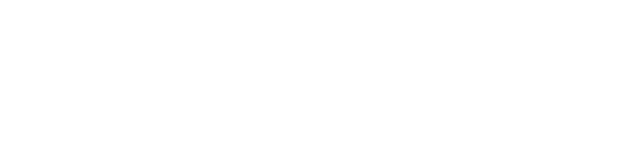
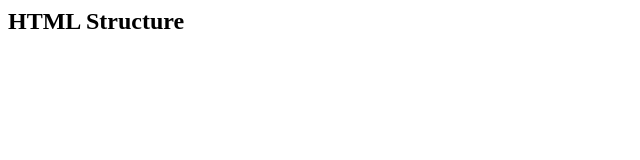
Before and after one commit to mdyasinahmed/PH-Practice, a plain HTML site: page Module 1 - Learn & Explore HTML/structure.html in a window 1280 px wide. Shown: the whole page, without its empty margins (0-640 px from the left). Drawn offline with Linux system fonts and the light colour scheme.

Commit message:
practice update

```diff
--- a/Module 1 - Learn & Explore HTML/structure.html
+++ b/Module 1 - Learn & Explore HTML/structure.html
@@ -3,6 +3,6 @@
         <title>structure html</title>
     </head>
     <body>
-
+        <h2>HTML Structure</h2>
     </body>
 </html>
```
